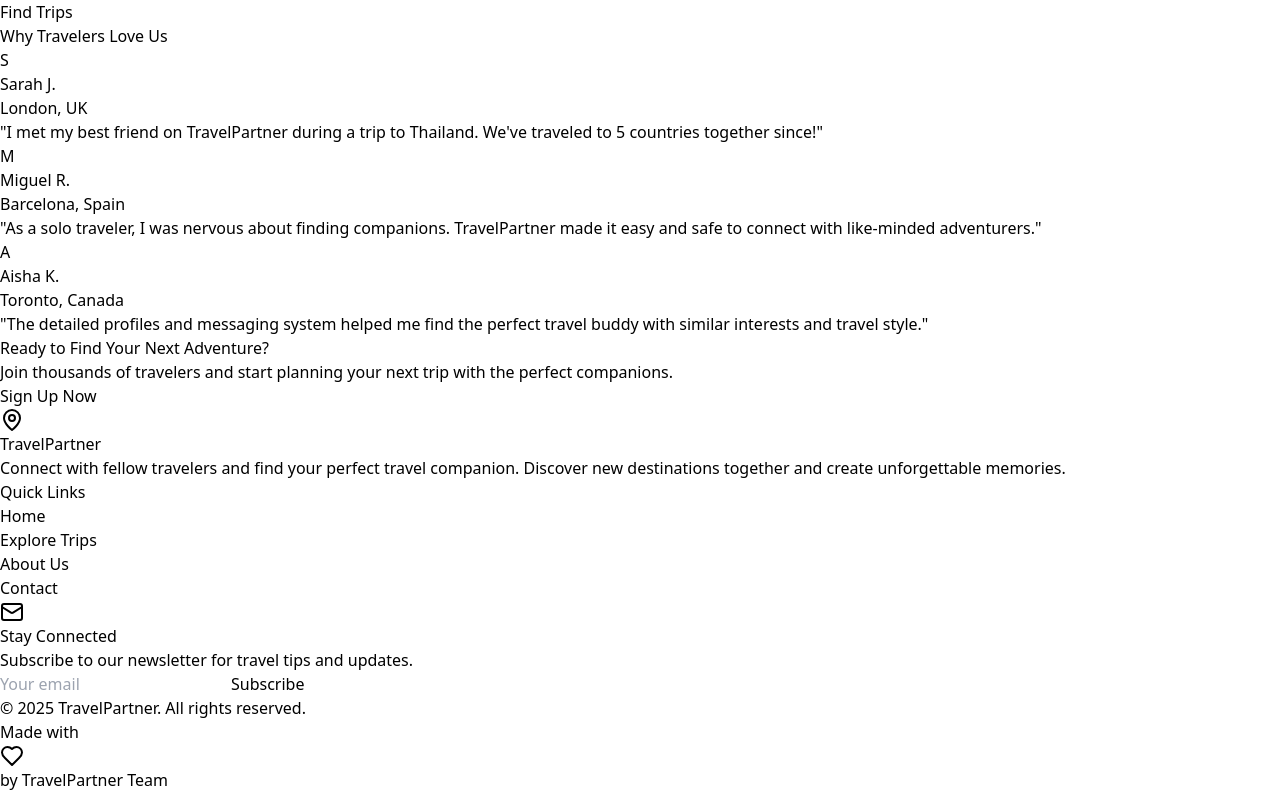
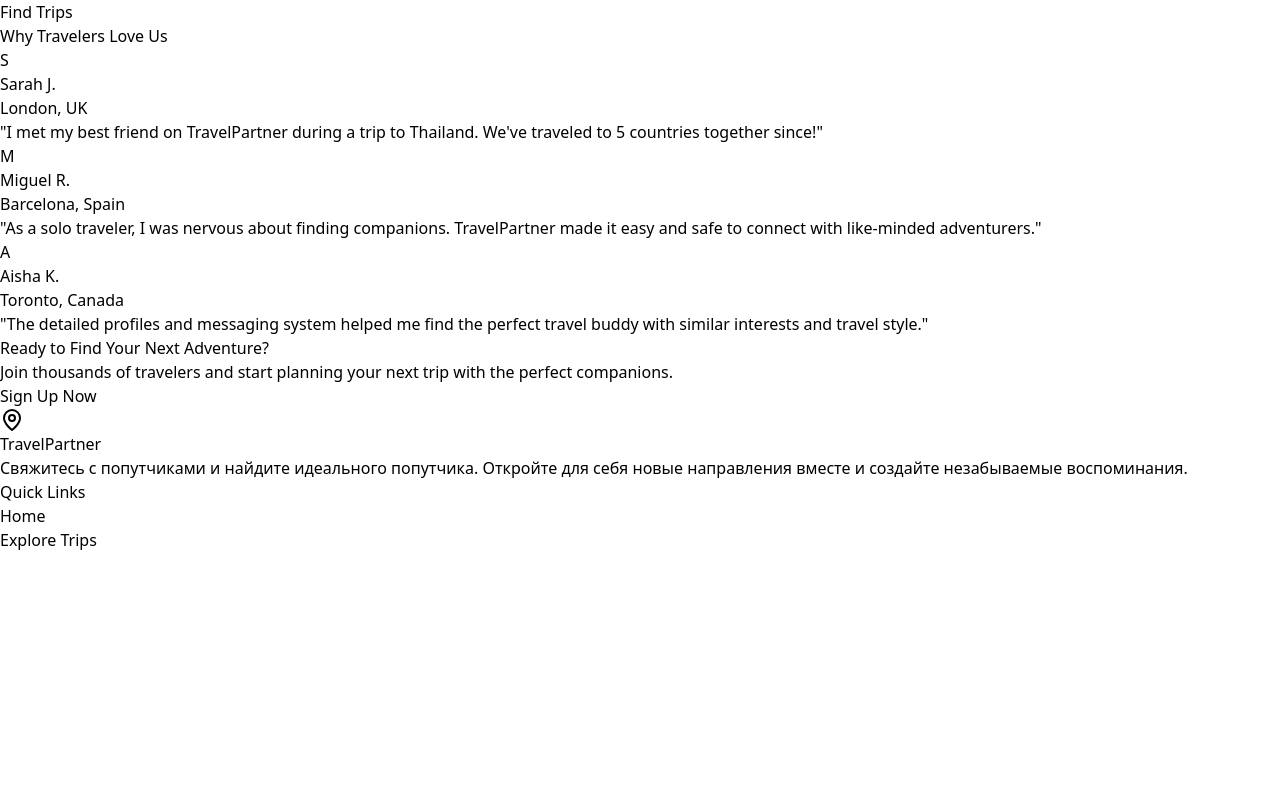
Before and after one commit to K0stya666/server_app, a React (Vite) app in the folder front/: page / in a window 1280 px wide. Shown: the part 720-1512 px from the top of the page. After the commit the page ends 1272 px from the top, so only its background shows below. Built offline with nearby package versions, Linux system fonts and the light colour scheme.

Commit message:
fix Footer

```diff
--- a/front/src/components/layout/Footer.tsx
+++ b/front/src/components/layout/Footer.tsx
@@ -1,5 +1,5 @@
 import React from 'react';
-import { MapPin, Mail, Heart } from 'lucide-react';
+import { MapPin } from 'lucide-react';
 
 const Footer: React.FC = () => {
     return (
@@ -11,8 +11,7 @@
                             <MapPin className="h-5 w-5 mr-2" /> TravelPartner
                         </h3>
                         <p className="text-gray-300">
-                            Connect with fellow travelers and find your perfect travel companion.
-                            Discover new destinations together and create unforgettable memories.
+                            Свяжитесь с попутчиками и найдите идеального попутчика. Откройте для себя новые направления вместе и создайте незабываемые воспоминания.
                         </p>
                     </div>
 
@@ -21,36 +20,8 @@
                         <ul className="space-y-2">
                             <li><a href="/" className="text-gray-300 hover:text-white transition duration-200">Home</a></li>
                             <li><a href="/trips" className="text-gray-300 hover:text-white transition duration-200">Explore Trips</a></li>
-                            <li><a href="/about" className="text-gray-300 hover:text-white transition duration-200">About Us</a></li>
-                            <li><a href="/contact" className="text-gray-300 hover:text-white transition duration-200">Contact</a></li>
                         </ul>
                     </div>
-
-                    <div>
-                        <h3 className="text-xl font-bold mb-4 flex items-center">
-                            <Mail className="h-5 w-5 mr-2" /> Stay Connected
-                        </h3>
-                        <p className="text-gray-300 mb-4">
-                            Subscribe to our newsletter for travel tips and updates.
-                        </p>
-                        <div className="flex">
-                            <input
-                                type="email"
-                                placeholder="Your email"
-                                className="px-4 py-2 rounded-l-md focus:outline-none text-gray-800 w-full"
-                            />
-                            <button className="bg-teal-500 px-4 py-2 rounded-r-md hover:bg-teal-400 transition duration-200">
-                                Subscribe
-                            </button>
-                        </div>
-                    </div>
-                </div>
-
-                <div className="border-t border-gray-700 mt-8 pt-6 flex flex-col md:flex-row justify-between items-center">
-                    <p className="text-gray-400">© 2025 TravelPartner. All rights reserved.</p>
-                    <p className="text-gray-400 flex items-center mt-4 md:mt-0">
-                        Made with <Heart className="h-4 w-4 mx-1 text-red-400" /> by TravelPartner Team
-                    </p>
                 </div>
             </div>
         </footer>
```
